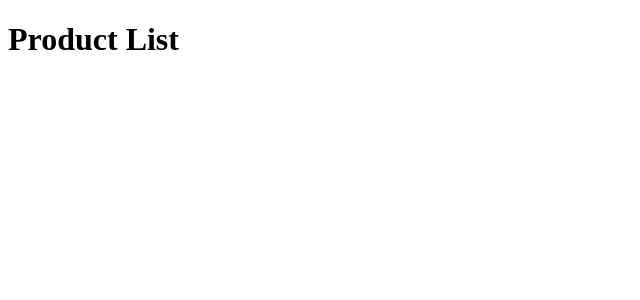
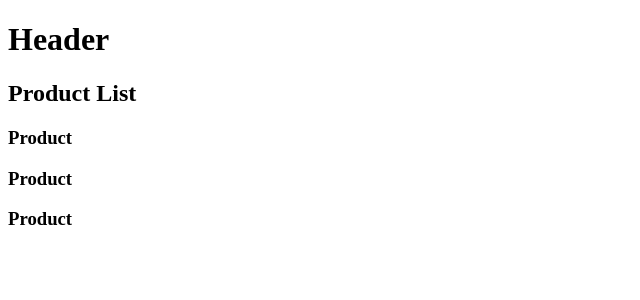
Before and after one commit to sadikturan/btk-react-1, a React (Vite) app in the folder react-basics/: page / in a window 1280 px wide. Shown: the top 300 px of the page, without its empty margins (0-640 px from the left). Built offline with nearby package versions, Linux system fonts and the light colour scheme.

Commit message:
3_2_component_ekleme

```diff
--- a/react-basics/src/main.jsx
+++ b/react-basics/src/main.jsx
@@ -2,7 +2,31 @@ import { StrictMode } from 'react'
 import { createRoot } from 'react-dom/client'
 
 function App() {
-  return <h1>Product List</h1>;
+  return (
+    <>
+      <Header />
+      <ProducList />
+    </>
+  );
+}
+
+function Header() {
+  return <h1>Header</h1>;
+}
+
+function ProducList() {
+  return (
+    <>
+      <h2>Product List</h2>
+      <Product />
+      <Product />
+      <Product />
+    </>
+  );
+}
+
+function Product() {
+  return <h3>Product</h3>;
 }
 
 createRoot(document.getElementById('root')).render(
```
